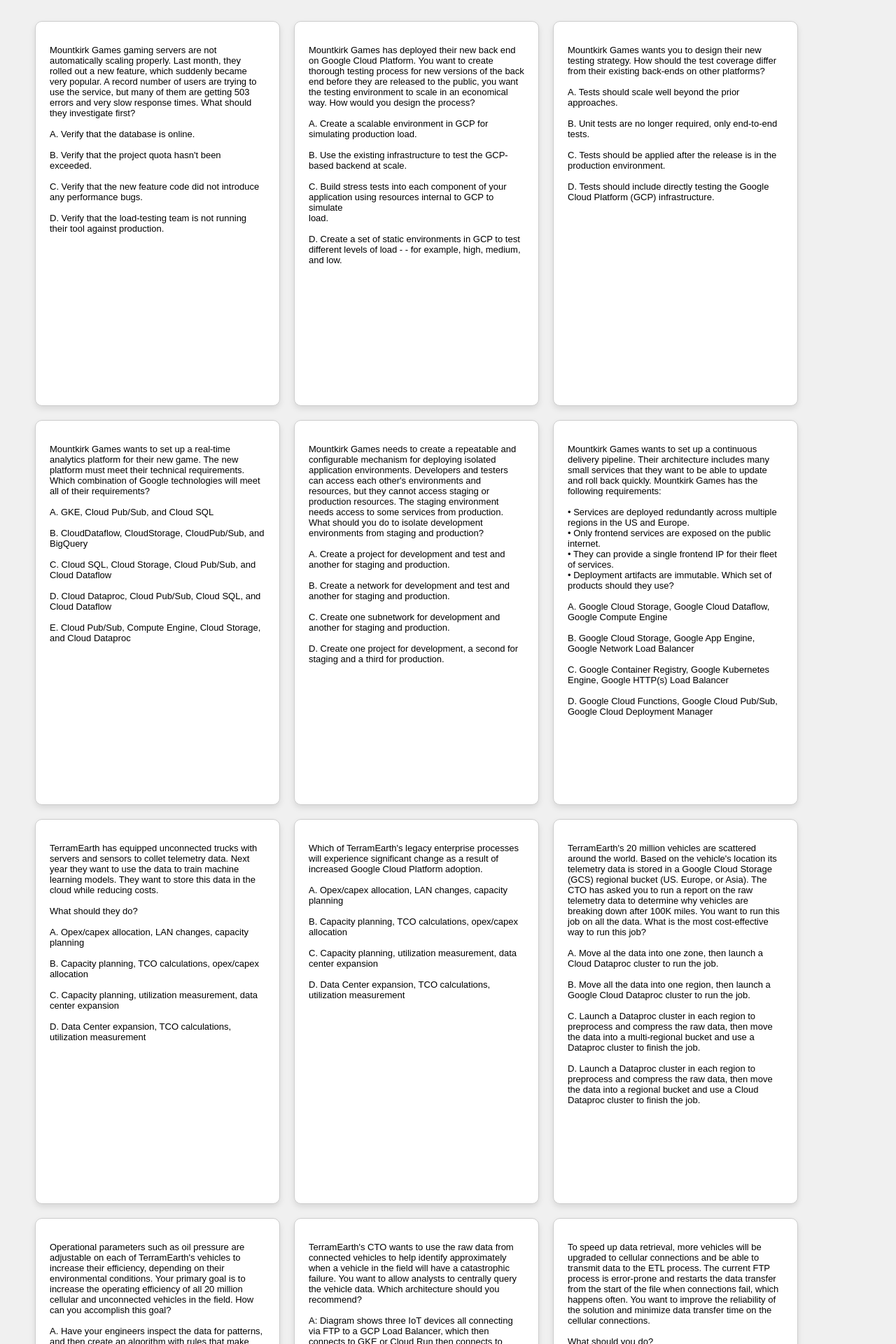
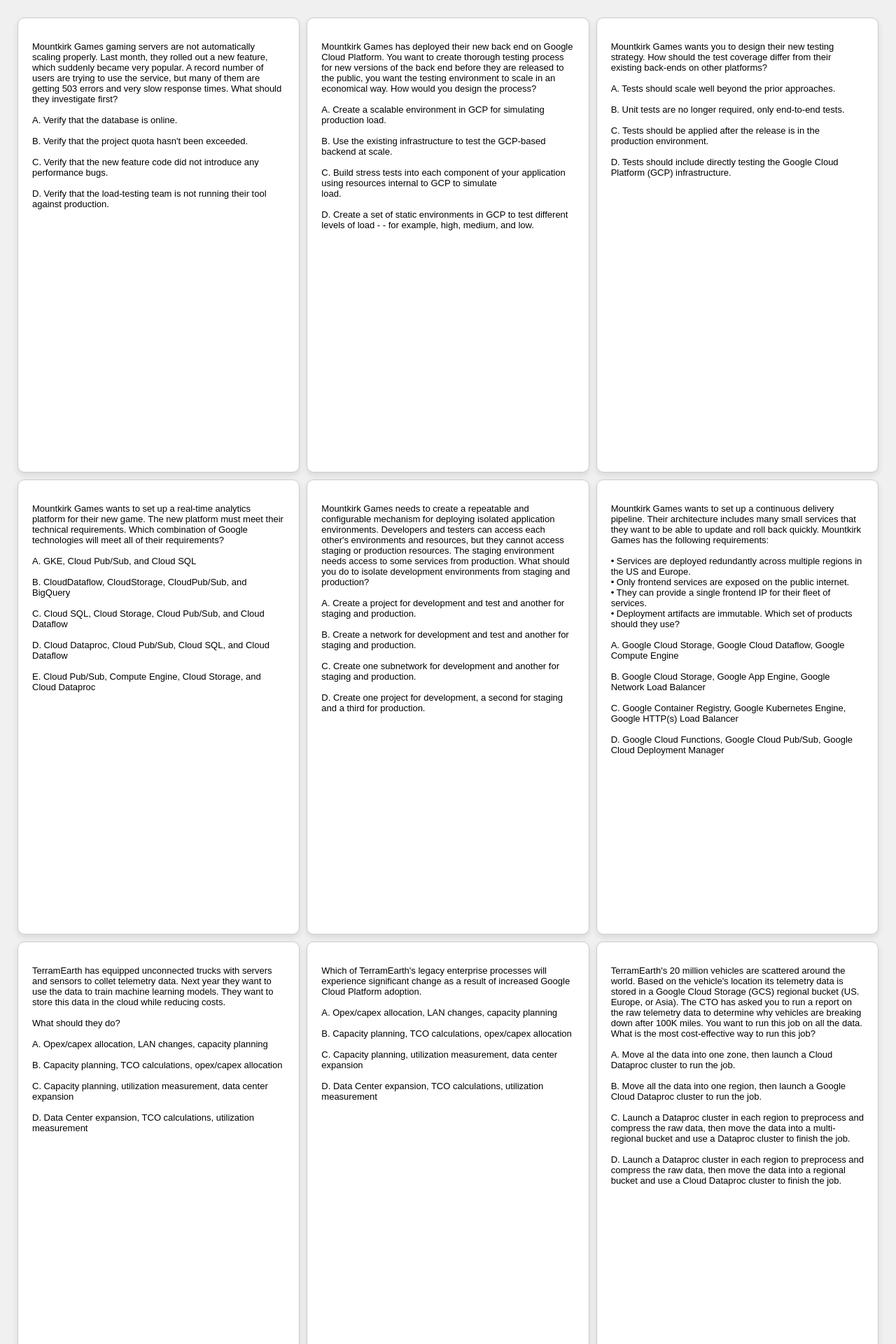
Before and after one commit to sephethus/flash-cards, a Flask app: page / in a window 1280 px wide. Shown: the top 1920 px of the page at 70% size. Run offline with Flask 2, Linux system fonts and the light colour scheme; data comes from the database, SQL or seed files in the repository; both versions use the stored data as it was after the commit.

Commit message:
fix width to fit 3 cards while maintaining space for long commands

```diff
--- a/app.py
+++ b/app.py
@@ -1,7 +1,7 @@
 from flask_sqlalchemy import SQLAlchemy
 from flask import Flask, render_template, request, redirect, url_for, flash
 from flask_wtf import FlaskForm
-from wtforms import TextAreaField, StringField, SubmitField
+from wtforms import TextAreaField, SubmitField
 from wtforms.validators import DataRequired
 
 import logging
@@ -20,7 +20,7 @@ class Flashcard(db.Model):
 
 class FlashcardForm(FlaskForm):
     question = TextAreaField('Question', validators=[DataRequired()])
-    answer = StringField('Answer', validators=[DataRequired()])
+    answer = TextAreaField('Answer', validators=[DataRequired()])
     submit = SubmitField('')
 
 
--- a/static/style.css
+++ b/static/style.css
@@ -25,9 +25,11 @@ body {
     flex-wrap: wrap;
     justify-content: flex-start;
     align-items: flex-start;
+    justify-content: space-between;
     padding: 20px;
-    width: 100%;
-    max-width: 1200px;
+    width: 1350px;
+    max-width: 1440px;
+    box-sizing: border-box;
 }
 
 h2 {
@@ -74,13 +76,15 @@ h2 {
 
 .flashcard {
     perspective: 1000px;
-    margin: 10px;
+    margin: 5px;
     cursor: pointer;
+    flex: 1 0 calc(33.333% - 30px);
+    max-width: 33%;
 }
 
 .flashcard-inner {
-    width: 350px;  /* New width */
-    height: 550px; /* New height */
+    width: 100%;
+    height: 650px; /* New height */
     text-align: left;
     transition: transform 0.6s;
     transform-style: preserve-3d;
@@ -118,7 +122,9 @@ h2 {
 
 .flashcard-back {
     transform: rotateY(180deg);
+    justify-content: center;
 }
+
 
 .flashcard-front p, .flashcard-back p {
     font-size: 13px;
```
Also changed, not shown: add_flashcards.py (deleted, +0 -17 lines), flashcards.db.
